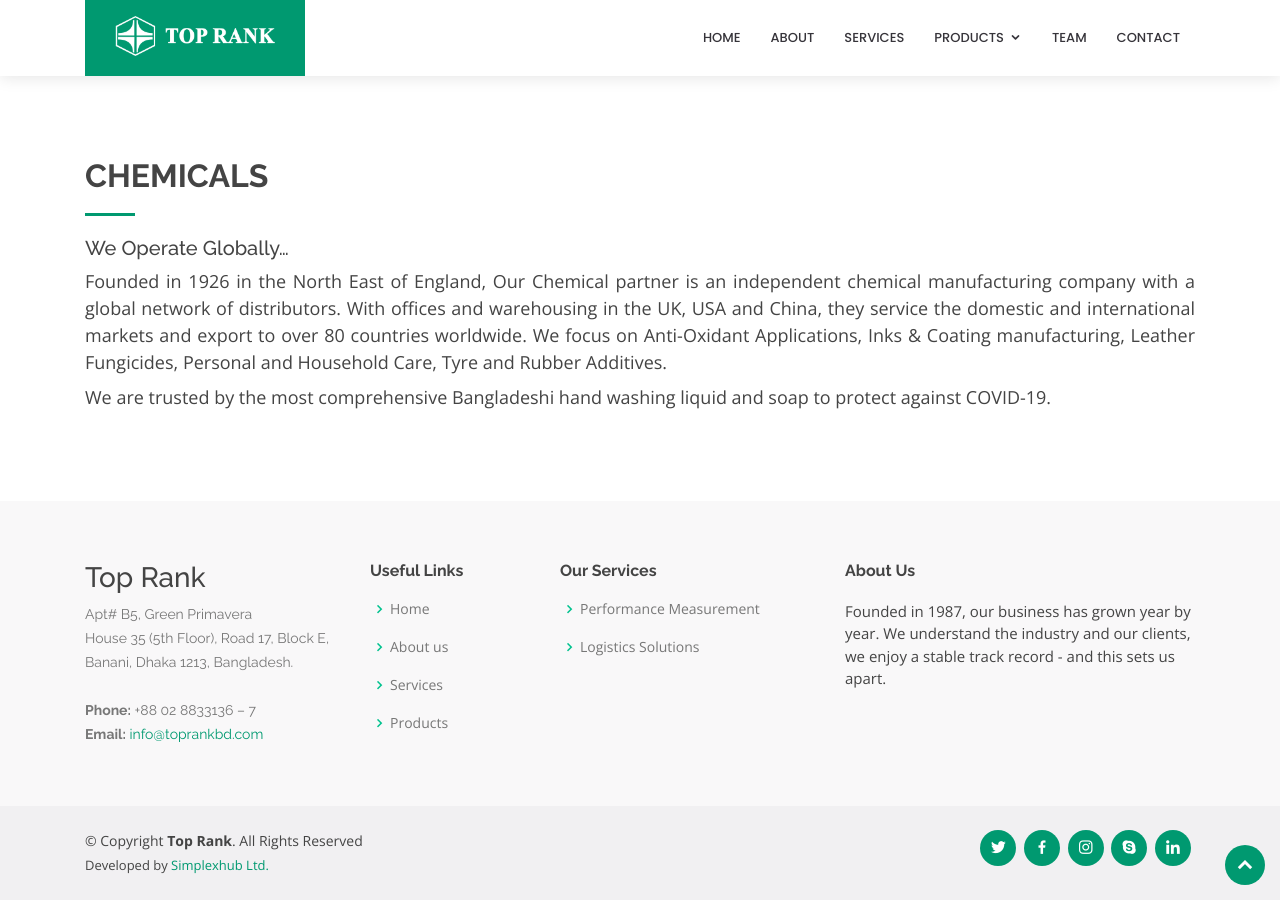
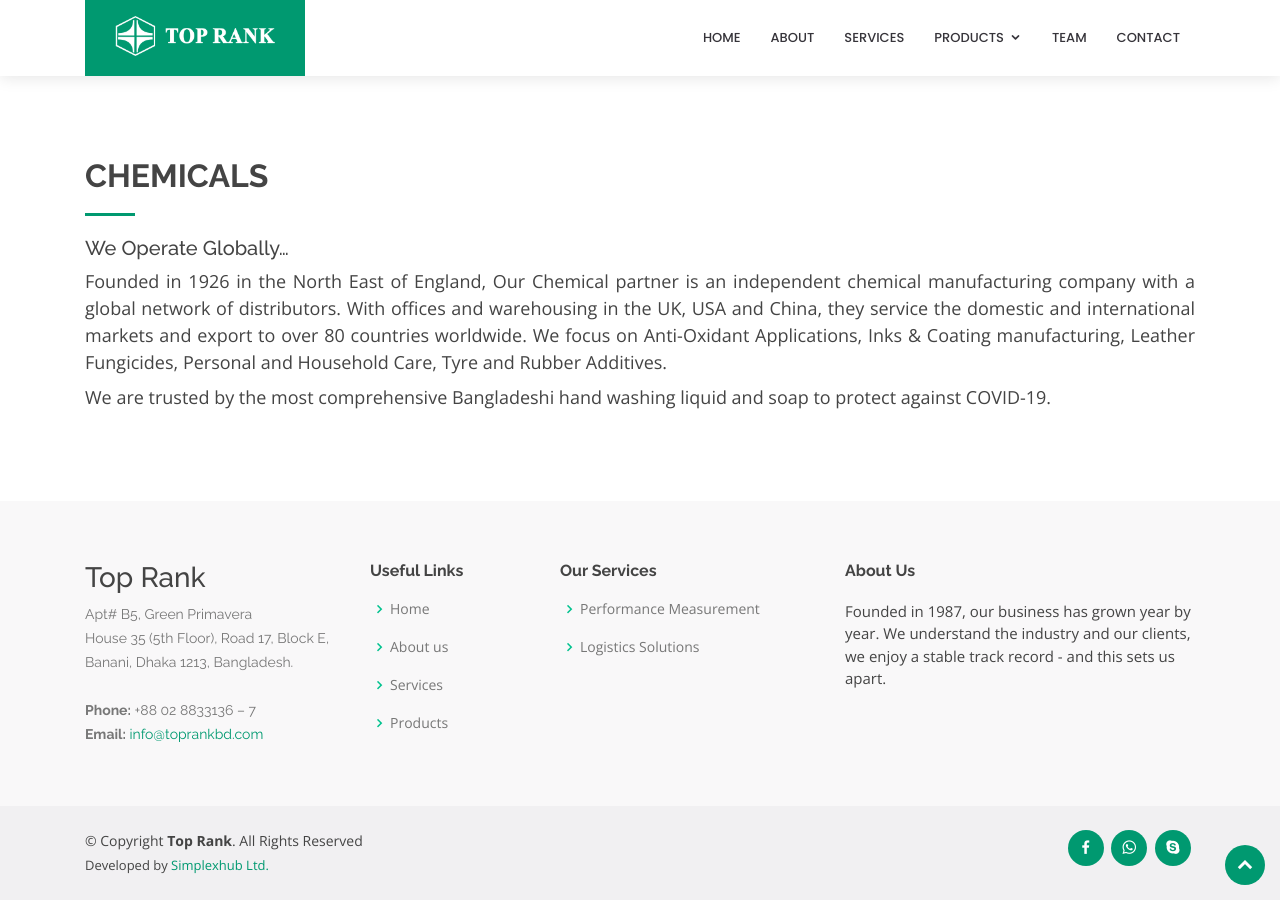
Before and after one commit to neyamat101/neyamat101.github.io, a Jekyll site: the page built from details.md, in a window 1280 px wide and 900 px high, scrolled down 3348 px. Built offline with Jekyll 4.4.1, drawn with Linux system fonts in a browser that asks for light colours.

Commit message:
Update footer.html
Social links added

```diff
--- a/_includes/footer.html
+++ b/_includes/footer.html
@@ -70,11 +70,9 @@
             </div>
         </div>
         <div class="social-links text-center text-md-right pt-3 pt-md-0">
-            <a href="#" class="twitter"><i class="bx bxl-twitter"></i></a>
             <a href="#" class="facebook"><i class="bx bxl-facebook"></i></a>
-            <a href="#" class="instagram"><i class="bx bxl-instagram"></i></a>
+            <a href="#" class="linkedin"><i class="bx bxl-whatsapp"></i></a>
             <a href="#" class="google-plus"><i class="bx bxl-skype"></i></a>
-            <a href="#" class="linkedin"><i class="bx bxl-linkedin"></i></a>
         </div>
     </div>
 </footer><!-- End Footer -->
```
